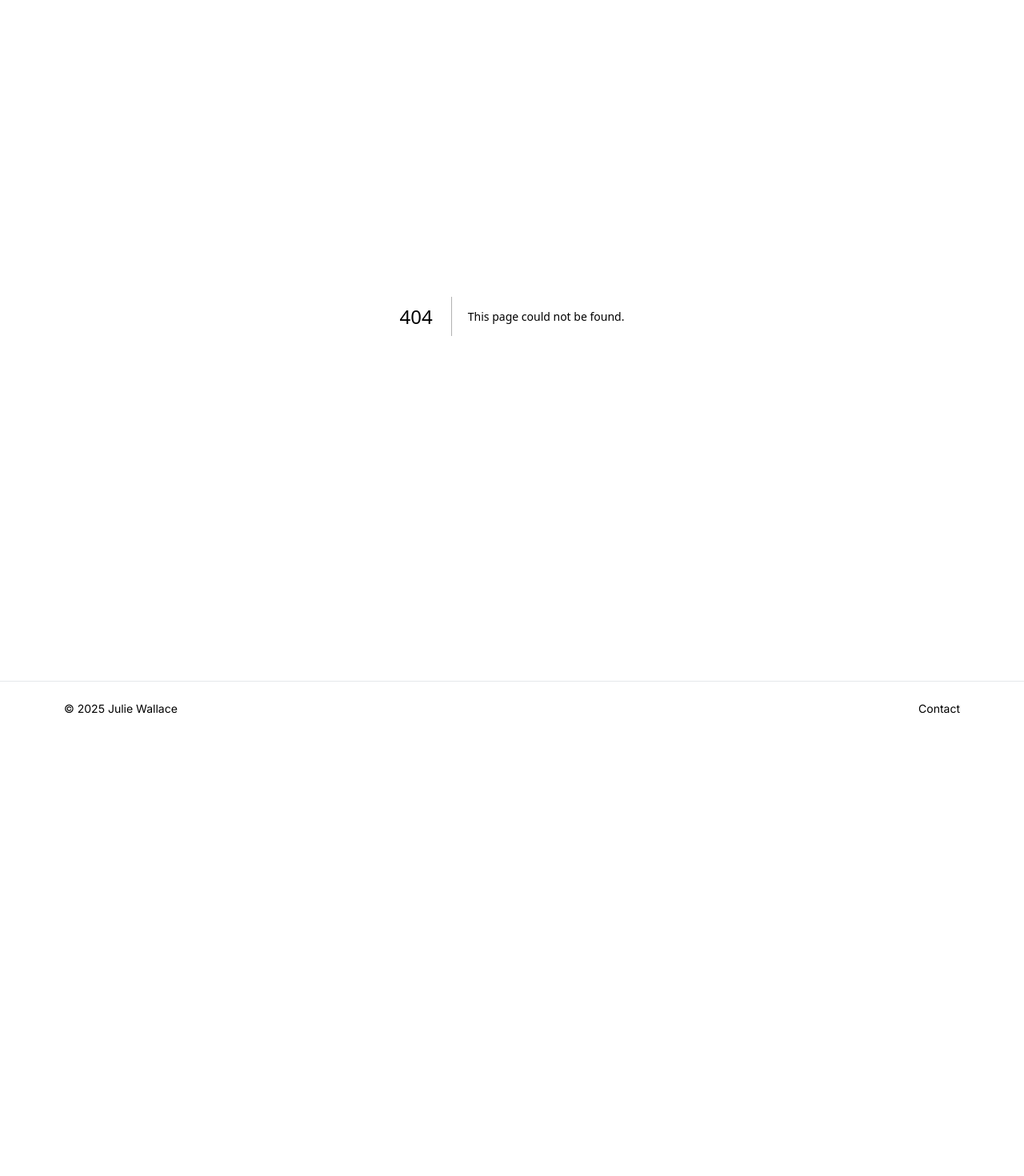
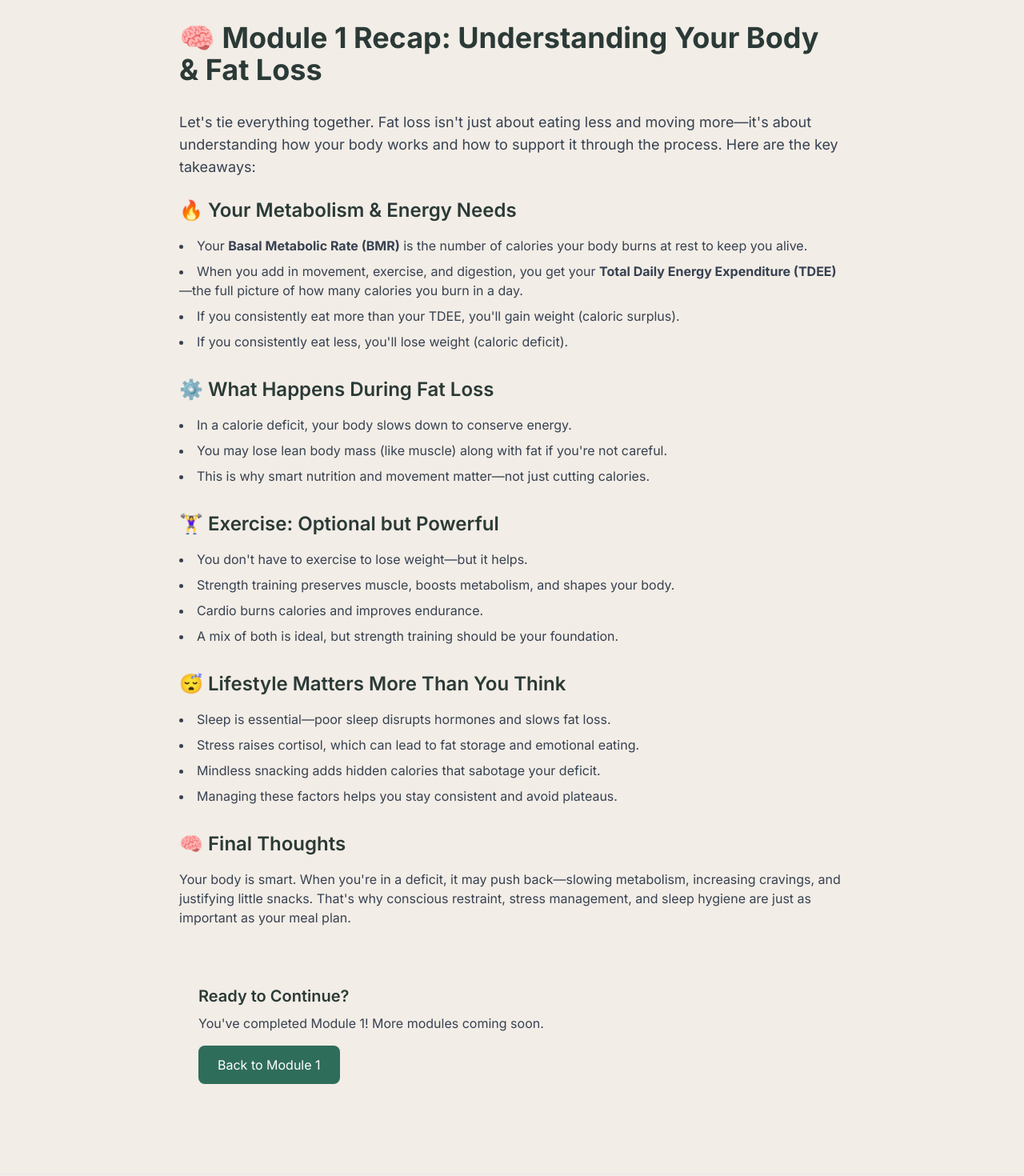
Before and after one commit to mr601s/nutritionist-marketplace-crm, a Next.js app: page /courses/module-1/recap in a window 1280 px wide. Before the commit this address had no page. Shown: the part 140-1610 px from the top of the page at 80% size. Before the commit the page ends 1060 px from the top, so only its background shows below. Built offline with nearby package versions, Linux system fonts and the light colour scheme.

Commit message:
Add Module 1 Recap page with navigation; escape all JSX entities.

```diff
--- /dev/null
+++ b/app/courses/module-1/recap/page.tsx
@@ -0,0 +1,72 @@
+import Link from 'next/link';
+
+export default function RecapPage() {
+  return (
+    <main className="p-8 max-w-4xl mx-auto">
+      <h1 className="text-4xl font-bold mb-8">🧠 Module 1 Recap: Understanding Your Body &amp; Fat Loss</h1>
+
+      <p className="text-lg text-gray-700 mb-6">
+        Let&apos;s tie everything together. Fat loss isn&apos;t just about eating less and moving more—it&apos;s about understanding how your body works and how to support it through the process. Here are the key takeaways:
+      </p>
+
+      <section className="mb-8">
+        <h2 className="text-2xl font-semibold mb-4">🔥 Your Metabolism &amp; Energy Needs</h2>
+        <ul className="list-disc list-inside space-y-2 text-gray-700">
+          <li>Your <strong>Basal Metabolic Rate (BMR)</strong> is the number of calories your body burns at rest to keep you alive.</li>
+          <li>When you add in movement, exercise, and digestion, you get your <strong>Total Daily Energy Expenditure (TDEE)</strong>—the full picture of how many calories you burn in a day.</li>
+          <li>If you consistently eat more than your TDEE, you&apos;ll gain weight (caloric surplus).</li>
+          <li>If you consistently eat less, you&apos;ll lose weight (caloric deficit).</li>
+        </ul>
+      </section>
+
+      <section className="mb-8">
+        <h2 className="text-2xl font-semibold mb-4">⚙️ What Happens During Fat Loss</h2>
+        <ul className="list-disc list-inside space-y-2 text-gray-700">
+          <li>In a calorie deficit, your body slows down to conserve energy.</li>
+          <li>You may lose lean body mass (like muscle) along with fat if you&apos;re not careful.</li>
+          <li>This is why smart nutrition and movement matter—not just cutting calories.</li>
+        </ul>
+      </section>
+
+      <section className="mb-8">
+        <h2 className="text-2xl font-semibold mb-4">🏋️‍♀️ Exercise: Optional but Powerful</h2>
+        <ul className="list-disc list-inside space-y-2 text-gray-700">
+          <li>You don&apos;t have to exercise to lose weight—but it helps.</li>
+          <li>Strength training preserves muscle, boosts metabolism, and shapes your body.</li>
+          <li>Cardio burns calories and improves endurance.</li>
+          <li>A mix of both is ideal, but strength training should be your foundation.</li>
+        </ul>
+      </section>
+
+      <section className="mb-8">
+        <h2 className="text-2xl font-semibold mb-4">😴 Lifestyle Matters More Than You Think</h2>
+        <ul className="list-disc list-inside space-y-2 text-gray-700">
+          <li>Sleep is essential—poor sleep disrupts hormones and slows fat loss.</li>
+          <li>Stress raises cortisol, which can lead to fat storage and emotional eating.</li>
+          <li>Mindless snacking adds hidden calories that sabotage your deficit.</li>
+          <li>Managing these factors helps you stay consistent and avoid plateaus.</li>
+        </ul>
+      </section>
+
+      <section className="mb-8">
+        <h2 className="text-2xl font-semibold mb-4">🧠 Final Thoughts</h2>
+        <p className="text-gray-700 mb-4">
+          Your body is smart. When you&apos;re in a deficit, it may push back—slowing metabolism, increasing cravings, and justifying little snacks. That&apos;s why conscious restraint, stress management, and sleep hygiene are just as important as your meal plan.
+        </p>
+      </section>
+
+      <div className="mt-12 p-6 bg-brand-light rounded-lg">
+        <h3 className="text-xl font-semibold mb-2">Ready to Continue?</h3>
+        <p className="text-gray-700 mb-4">
+          You&apos;ve completed Module 1! More modules coming soon.
+        </p>
+        <Link
+          href="/courses/module-1"
+          className="inline-block px-6 py-3 bg-brand text-white rounded-lg hover:bg-brand-dark transition-colors"
+        >
+          Back to Module 1
+        </Link>
+      </div>
+    </main>
+  );
+}
```
